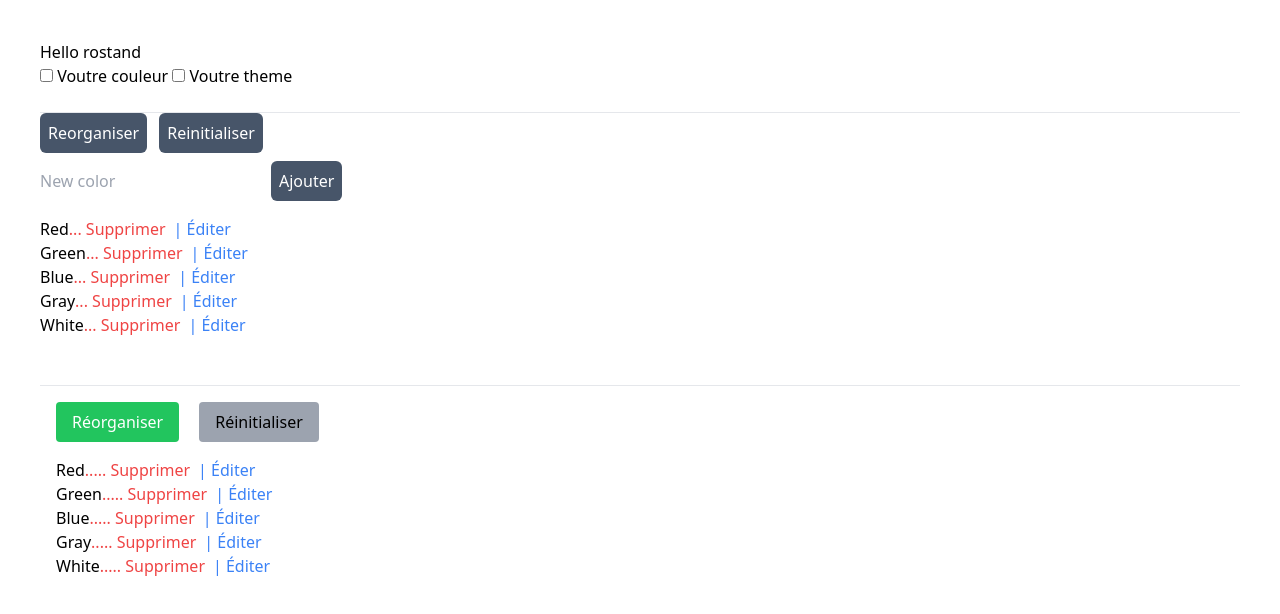
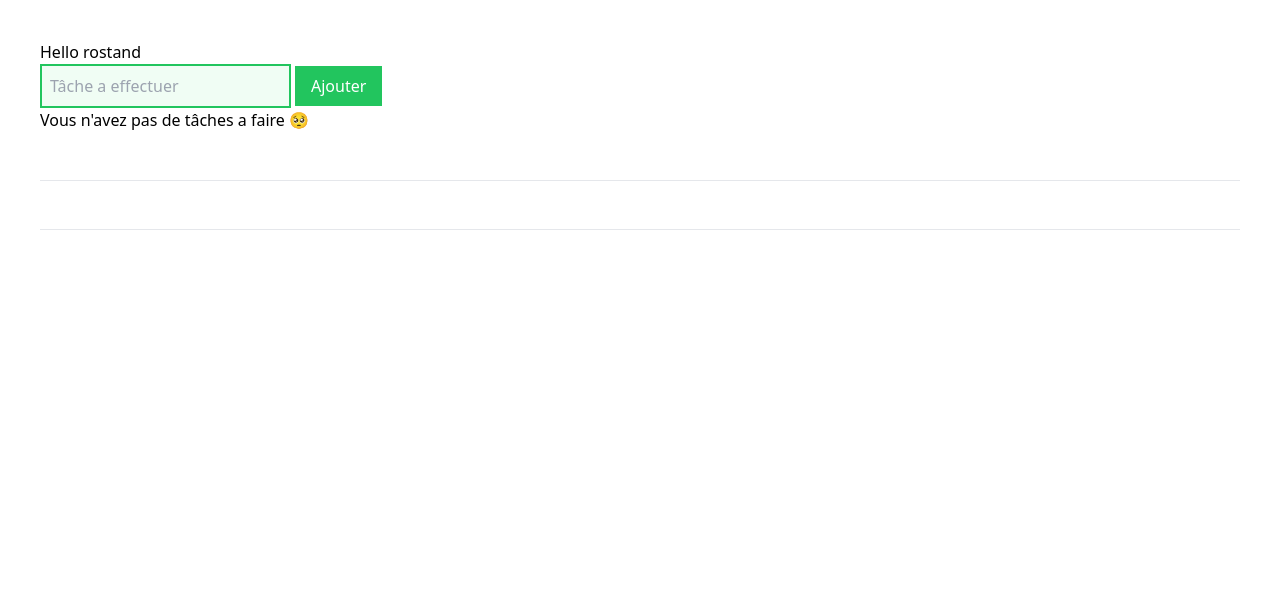
Before and after one commit to rosto-infinity/vuejs-cours03, a Vue app: page / in a window 1280 px wide. Shown: the top 614 px of the page. Built offline with nearby package versions, Linux system fonts and the light colour scheme.

Commit message:
todo
todo

```diff
--- a/src/App.vue
+++ b/src/App.vue
@@ -1,12 +1,13 @@
 <template>
  <h1>Hello rostand</h1>
-<Checkbox/>
+<!-- <Checkbox/> -->
+<TodoList/>
 
  <br><br><hr>
-<ListeText/>
+<!-- <ListeText/> -->
 
  <br><br><hr>
-<Liste/>
+<!-- <Liste/> -->
 </template>
 
 
@@ -14,4 +15,5 @@
 import Checkbox from './Checkbox.vue';
 import Liste from './Liste.vue';
 import ListeText from './ListeText.vue';
+import TodoList from './TodoList.vue';
 </script>
--- /dev/null
+++ b/src/TodoList.vue
@@ -0,0 +1,43 @@
+<template>
+  <form action="" @submit.prevent="addTodo">
+
+    <fieldset>
+      <input type="text"
+       v-model="newTodo"
+
+       placeholder="Tâche a effectuer"
+       class=" p-2 border-2 border-green-500 bg-green-50">
+
+      <button
+        :disabled="newTodo.length === 0"
+
+       class="bg-green-500 text-white ml-1 px-4 py-2  mr-5 hover:bg-green-600"> Ajouter</button>
+    </fieldset>
+  </form>
+
+  <div v-if="todos.length === 0">
+    Vous n'avez pas de tâches a faire 🥺
+  </div>
+  <div v-else>
+      <ul>
+        <li v-for="todo in todos"></li>
+      </ul>
+  </div>
+
+</template>
+
+<script setup>
+import { ref } from 'vue';
+
+const newTodo = ref('');
+const todos = ref([]);
+
+const addTodo = () => {
+  todos.value.push({
+    title: newTodo.value,
+    completed: false,
+    date: Date.now()
+  });
+  newTodo.value = '';
+}
+</script>
```
